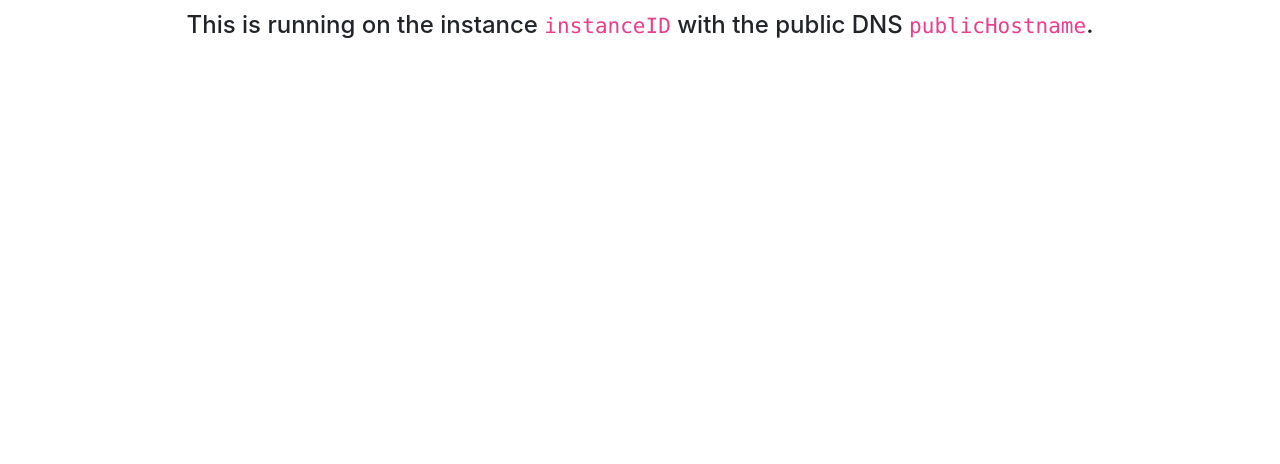
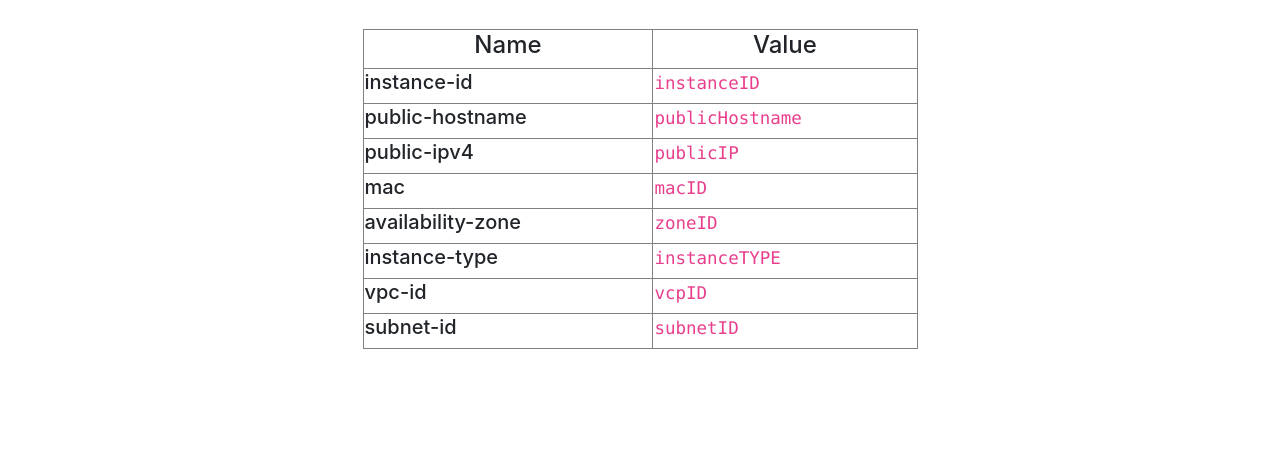
Before and after one commit to josdindaniel/demo-app-aws-elb-classic, a plain HTML site: page assets/index.html in a window 1280 px wide. Shown: the part 336-800 px from the top of the page. Drawn offline with nearby package versions, Linux system fonts and the light colour scheme.

Commit message:
Add files via upload

```diff
--- a/assets/index.html
+++ b/assets/index.html
@@ -11,16 +11,55 @@
   <body>
     <div class="container">
         <br>
-        <br>
-        <br>
         <div class="text-center">
-          <img src="https://raw.githubusercontent.com/josdindaniel/demo-app-aws-elb-classic/master/assets/logo.png" alt="AWS"/>
-          <h1>This app is awesome!</h1>
-          <br>
-          <h4>
-            This is running on the instance <code>instanceID</code> with the public DNS <code>publicHostname</code>.
-          </h4>
-        </div>
+			<img src="https://raw.githubusercontent.com/josdindaniel/demo-app-aws-elb-classic/master/assets/logo.png" alt="AWS"/>
+			<h1>This app is awesome!</h1>
+			<h4>
+				This is running on the instance <code>instanceID</code> with the public DNS <code>publicHostname</code> in the availability zone <code>zoneID</code>.
+			</h4>
+		</div>
+		<br>
+		<div>
+			<table align="center" border="1" width="50%">
+				<tr>
+					<td align="center"><h4>Name</h4></td>
+					<td align="center"><h4>Value</h4></td>
+				</tr>
+				<tr>
+					<td><h5>instance-id</h5></td>
+					<td><h5><code>instanceID</code></h5></td>
+				</tr>
+				<tr>
+					<td><h5>public-hostname</h5></td>
+					<td><h5><code>publicHostname</code></h5></td>
+				</tr>
+				<tr>
+					<td><h5>public-ipv4</h5></td>
+					<td><h5><code>publicIP</code></h5></td>
+				</tr>
+				<tr>
+					<td><h5>mac</h5></td>
+					<td><h5><code>macID</></h5></td>
+				</tr>
+				<tr>
+					<td><h5>availability-zone</h5></td>
+					<td><h5><code>zoneID</code></h5></td>
+				</tr>
+				<tr>
+					<td><h5>instance-type</h5></td>
+					<td><h5><code>instanceTYPE</code></h5></td>
+				</tr>
+				<tr>
+					<td><h5>vpc-id</h5></td>
+					<td><h5><code>vcpID</code></h5></td>
+				</tr>
+				<tr>
+					<td><h5>subnet-id</h5></td>
+					<td><h5><code>subnetID</code></h5></td>
+				</tr>
+			</table>
+		</div>
+        <br><br>
     </div>
 
 
```
